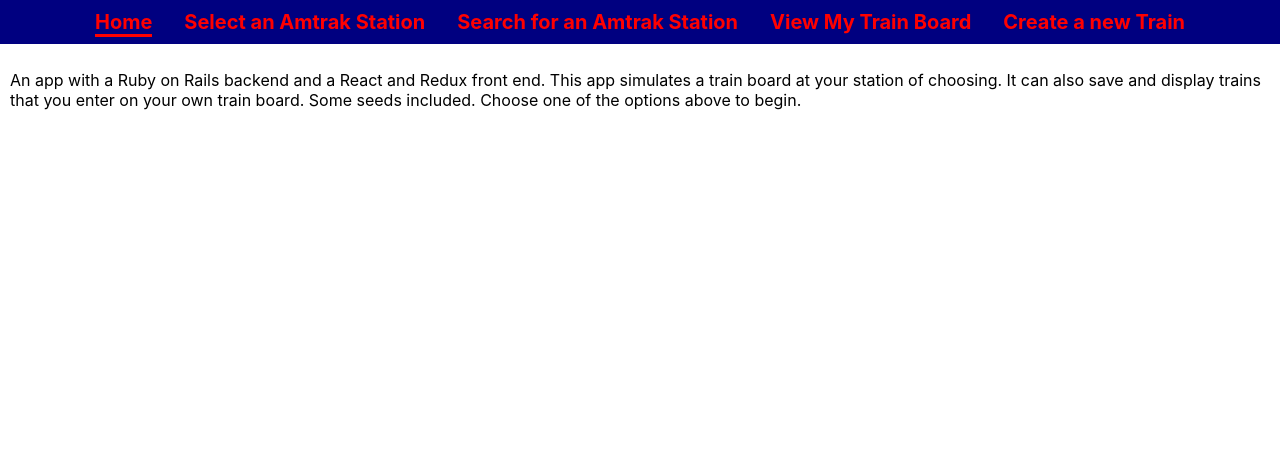
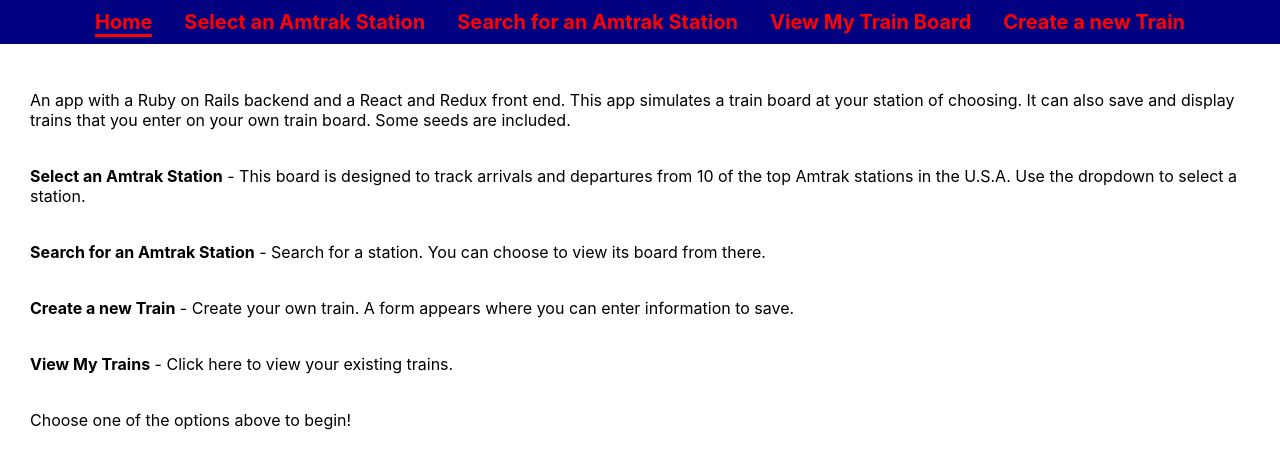
Before and after one commit to vibraniumforge/train-board-front, a React (Create React App) app: page / in a window 1280 px wide. Shown: the top 468 px of the page. Built offline with nearby package versions, Linux system fonts and the light colour scheme.

Commit message:
merge with about

```diff
--- a/src/components/Home.js
+++ b/src/components/Home.js
@@ -3,13 +3,31 @@
 class Home extends Component {
   render() {
     return (
-      <div>
+      <div className="explanation">
         <p>
           An app with a Ruby on Rails backend and a React and Redux front end.
           This app simulates a train board at your station of choosing. It can
           also save and display trains that you enter on your own train board.
-          Some seeds included. Choose one of the options above to begin.
+          Some seeds are included.
         </p>
+        <p>
+          <strong>Select an Amtrak Station</strong> - This board is designed to
+          track arrivals and departures from 10 of the top Amtrak stations in
+          the U.S.A. Use the dropdown to select a station.
+        </p>
+        <p>
+          <strong>Search for an Amtrak Station</strong> - Search for a station.
+          You can choose to view its board from there.
+        </p>
+        <p>
+          <strong>Create a new Train</strong> - Create your own train. A form
+          appears where you can enter information to save.
+        </p>
+        <p>
+          <strong>View My Trains</strong> - Click here to view your existing
+          trains.
+        </p>
+        <p>Choose one of the options above to begin!</p>
       </div>
     );
   }
```
